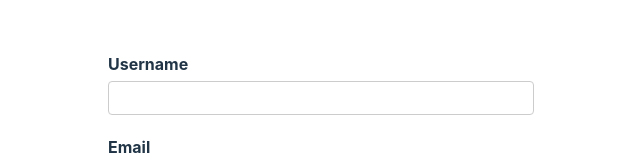
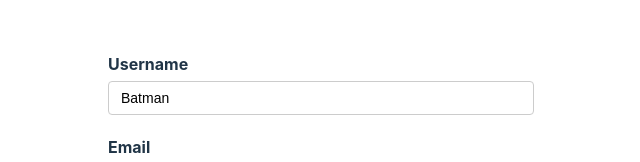
Before and after one commit to Shahrukh-elRed/react-hook-form-demo, a React (Create React App) app: page / in a window 1280 px wide. Shown: the top 162 px of the page, without its empty margins (319-959 px from the left). Built offline with nearby package versions, Linux system fonts and the light colour scheme.

Commit message:
default values

```diff
--- a/src/components/YoutubeForm.js
+++ b/src/components/YoutubeForm.js
@@ -2,7 +2,25 @@ import { DevTool } from "@hookform/devtools";
 import { useForm } from "react-hook-form";
 
 const YoutubeForm = () => {
-  const { register, control, handleSubmit, formState } = useForm();
+  const { register, control, handleSubmit, formState } = useForm({
+    defaultValues:
+      // async () => {
+      //   const response = await fetch(
+      //     "https://jsonplaceholder.typicode.com/users/1"
+      //   );
+      //   const data = await response.json();
+      //   return {
+      //     username: "Batman",
+      //     email: data.email,
+      //     channel: "",
+      //   };
+      // },
+      {
+        username: "Batman",
+        email: "",
+        channel: "",
+      },
+  });
   const { errors } = formState;
 
   const onSubmit = (data) => {
```
